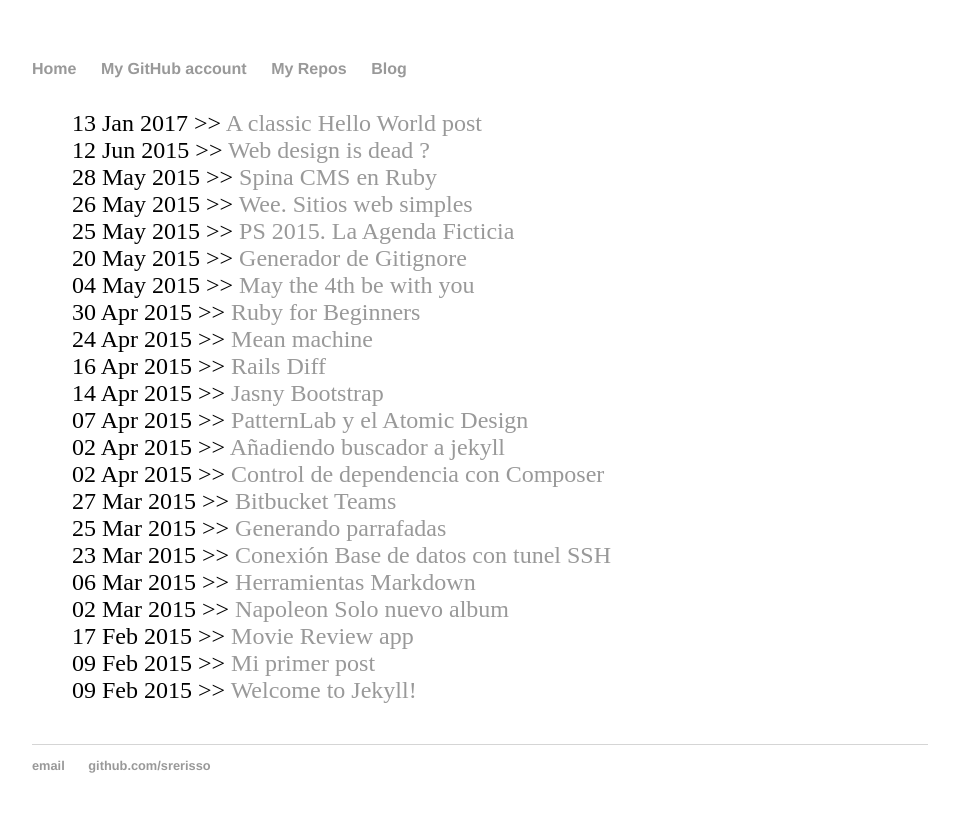
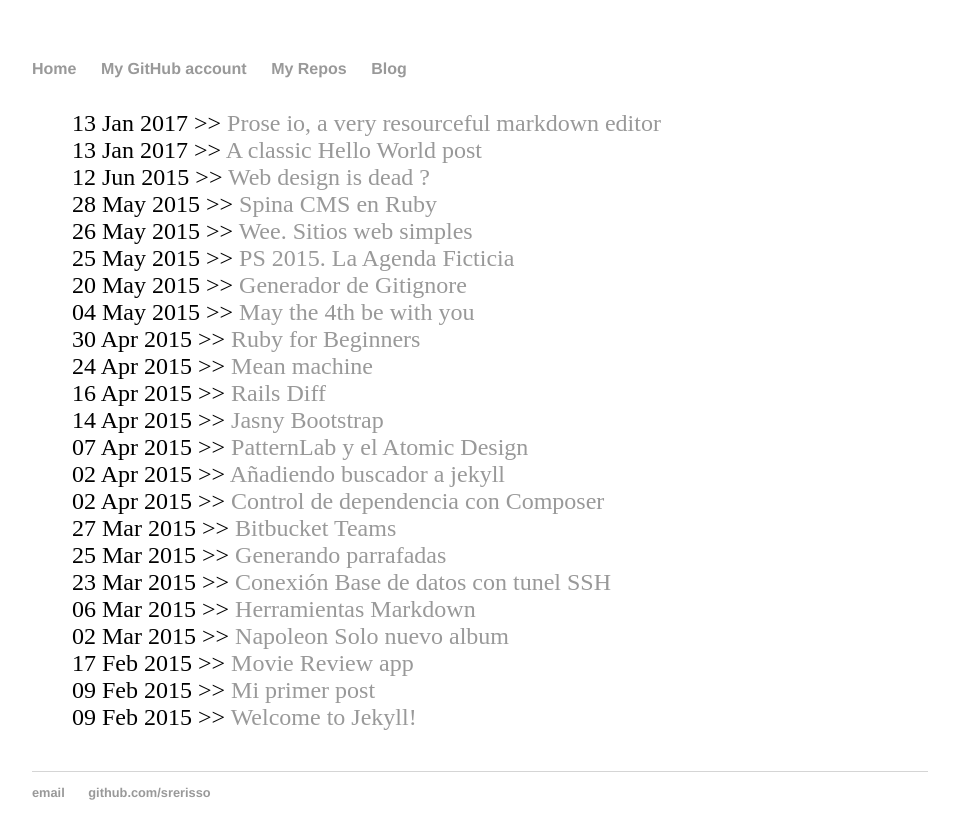
Before and after one commit to srerisso/srerisso.github.io, a Jekyll site: the page built from blog/index.html, in a window 1280 px wide. Shown: the top 839 px of the page, without its empty margins (160-1119 px from the left). Built offline with Jekyll 4.4.1, drawn with Linux system fonts in a browser that asks for light colours.

Commit message:
Prose.io post arreglado

```diff
--- a/_posts/2017-01-13-prose_markdown_editor.md
+++ b/_posts/2017-01-13-prose_markdown_editor.md
@@ -1,5 +1,7 @@
 ---
-published: false
+layout: post
+title: "Prose io, a very resourceful markdown editor"
+date: 2017-01-13
 ---
 ## Prose.io
 Un editor muy útil para poder editar Markdown directamente en github. Empiezo a utilizarlo desde ya.
```
